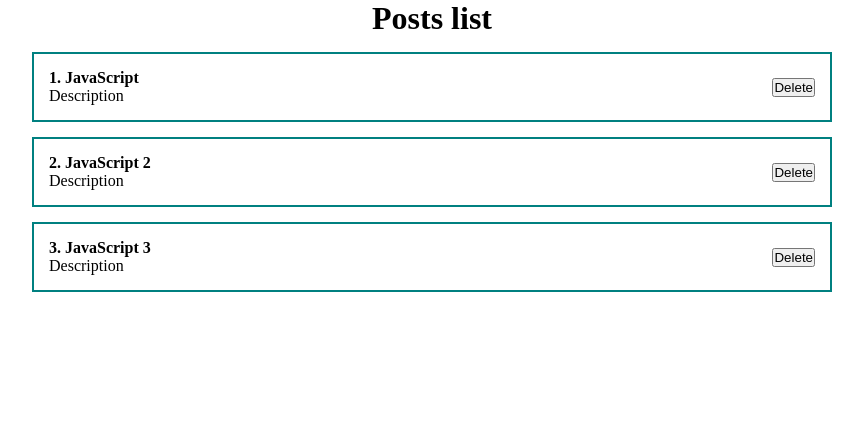
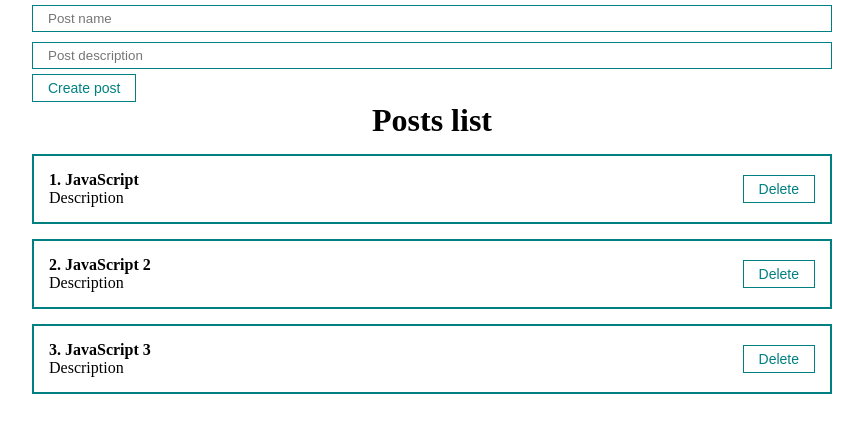
Before and after one commit to unilov6/react-pet-project, a React (Create React App) app: page / in a window 1280 px wide. Shown: the top 432 px of the page, without its empty margins (208-1071 px from the left). Built offline with nearby package versions, Linux system fonts and the light colour scheme.

Commit message:
posts form and creating posts

```diff
--- a/src/App.js
+++ b/src/App.js
@@ -1,6 +1,8 @@
 import React, { useState } from "react";
 import "./styles/App.css"
 import PostList from "./components/PostList";
+import MyButton from "./UI/button/MyButton";
+import MyInput from "./UI/input/MyInput";
 
 function App() {
   const [posts, setPosts] = useState([
@@ -8,8 +10,39 @@
     {id: 2, title: 'JavaScript 2', body: 'Description'},
     {id: 3, title: 'JavaScript 3', body: 'Description'}
   ])
+
+  const [title, setTitle] = useState('')
+  const [body, setBody] = useState('')
+
+  const addNewPost = (e) => {
+    e.preventDefault()
+    const newPost = {
+      id: Date.now(),
+      title,
+      body
+    }
+    setPosts([...posts, newPost])
+    setTitle('')
+    setBody('')
+  }
+
   return (
     <div className="App">
+      <form>
+        <MyInput
+          type="text"
+          placeholder="Post name"
+          value={title}
+          onChange={e => setTitle(e.target.value)}
+        />
+        <MyInput
+          type="text"
+          placeholder="Post description"
+          value={body}
+          onChange={e => setBody(e.target.value)}
+        />
+        <MyButton onClick={addNewPost}>Create post</MyButton>
+      </form>
       <PostList posts={posts} title='Posts list' />
     </div>
   );
--- /dev/null
+++ b/src/UI/button/MyButton.jsx
@@ -0,0 +1,10 @@
+import React from "react";
+import classes from "./MyButton.module.css"
+
+const MyButton = ({children, ...props}) => {
+    return (
+        <button {...props} className={classes.myBtn}>{children}</button>
+    )
+}
+
+export default MyButton
--- /dev/null
+++ b/src/UI/button/MyButton.module.css
@@ -0,0 +1,7 @@
+.myBtn {
+    padding: 5px 15px;
+    color: teal;
+    font-size: 14px;
+    background: transparent;
+    border: 1px solid teal;
+}
--- /dev/null
+++ b/src/UI/input/MyInput.jsx
@@ -0,0 +1,10 @@
+import React from "react";
+import classes from "./MyInput.module.css"
+
+const MyInput = ({...props}) => {
+    return (
+        <input {...props} className={classes.myInput}></input>
+    )
+}
+
+export default MyInput
--- /dev/null
+++ b/src/UI/input/MyInput.module.css
@@ -0,0 +1,6 @@
+.myInput {
+    width: 100%;
+    padding: 5px 15px;
+    margin: 5px 0;
+    border: 1px solid teal;
+}
--- a/src/components/PostItem.jsx
+++ b/src/components/PostItem.jsx
@@ -1,14 +1,15 @@
 import React from "react";
+import MyButton from "../UI/button/MyButton";
 
 const PostItem = (props) => {
     return (
         <div className="post">
             <div className="post__content">
-              <strong>{props.post.id}. {props.post.title}</strong>
+              <strong>{props.number}. {props.post.title}</strong>
               <div>{props.post.body}</div>
             </div>
             <div className="post__btns">
-              <button>Delete</button>
+              <MyButton>Delete</MyButton>
             </div>
         </div>
     )
--- a/src/components/PostList.jsx
+++ b/src/components/PostList.jsx
@@ -5,8 +5,8 @@
     return (
         <div>
             <h1 style={{textAlign: "center"}}>{title}</h1>
-            {posts.map(post =>
-              <PostItem post={post} key={post.id} />
+            {posts.map((post, index) =>
+              <PostItem number={index + 1} post={post} key={post.id} />
             )}
         </div>
     )
```
